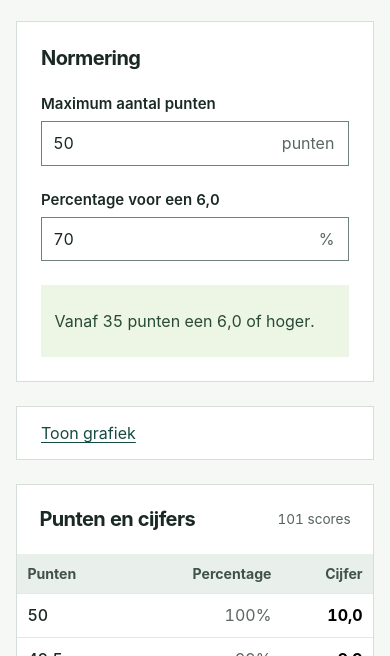
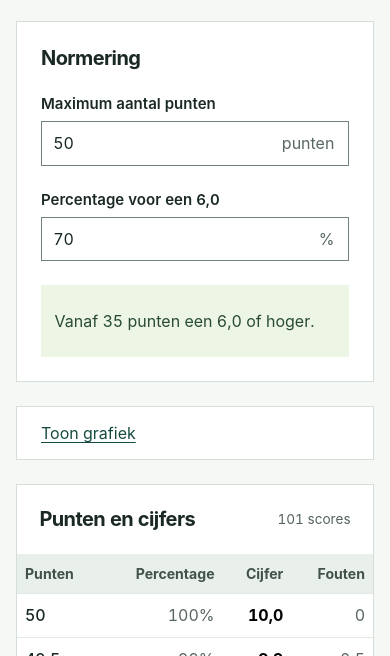
Before and after one commit to nijdamb/toetscijfers, a website with bundled scripts: page public/index.html in a window 390 px wide. Shown: the part 188-844 px from the top of the page. Built offline with nearby package versions, Linux system fonts and the light colour scheme.

Commit message:
Add a mistakes column to the grade table
Each row now also shows the number of mistakes, which is the maximum
score minus the points earned, so full marks read as zero mistakes.
The table keeps its width: the grade column is styled via a class
instead of td:last-child and cells get less horizontal padding on
narrow screens.

```diff
--- a/public/app.js
+++ b/public/app.js
@@ -58,7 +58,8 @@ function render() {
     row.insertCell().textContent = percent.format((points / total) * 100) + '%';
     const result = row.insertCell();
     result.textContent = grade.format(value);
-    if (value < 5.5) result.className = 'insufficient';
+    result.className = value < 5.5 ? 'grade insufficient' : 'grade';
+    row.insertCell().textContent = number.format(total - points);
     fragment.append(row);
   }
   rows.replaceChildren(fragment);
--- a/public/index.html
+++ b/public/index.html
@@ -104,6 +104,7 @@
                 <th scope="col">Punten</th>
                 <th scope="col">Percentage</th>
                 <th scope="col">Cijfer</th>
+                <th scope="col">Fouten</th>
               </tr>
             </thead>
             <tbody></tbody>
--- a/public/style.css
+++ b/public/style.css
@@ -192,12 +192,12 @@ td {
   color: var(--color-text-table);
 }
 
-td:last-child {
+td.grade {
   color: var(--color-grade-pass);
   font-weight: 700;
 }
 
-td.insufficient {
+td.grade.insufficient {
   color: var(--color-grade-fail);
 }
 
@@ -219,6 +219,13 @@ button {
 @media (min-width: 44.01rem) {
   th:nth-child(2) {
     width: 34%;
+  }
+}
+
+@media (max-width: 44rem) {
+  th,
+  td {
+    padding-inline: var(--space-xs);
   }
 }
 
```
Also changed, not shown: e2e/accessibility.spec.js (+8 -8 lines), e2e/chart.spec.js (+1 -1 lines), README.md.
